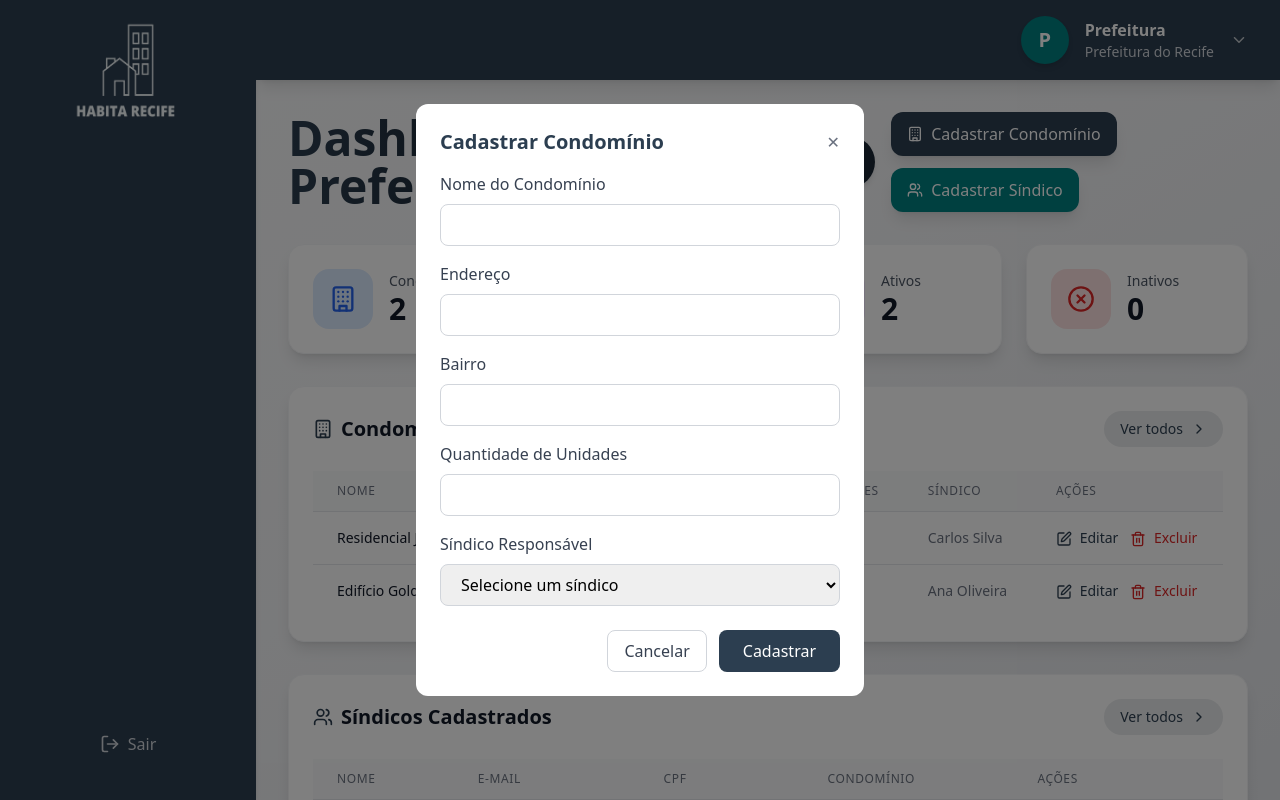
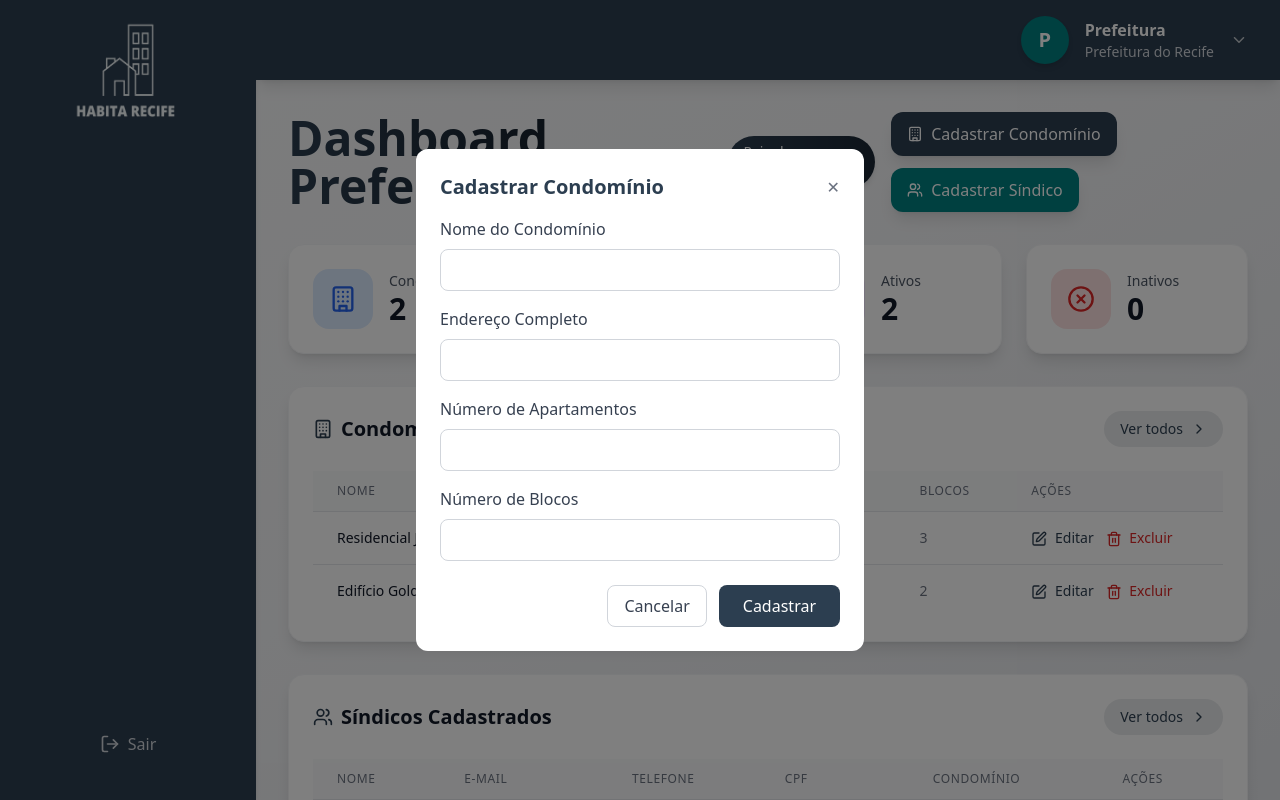
Before and after one commit to Habita-Recife/HabitaRecifeFrontend, a React (Vite) app: page /DashboardPrefeitura in a window 1280 px wide. Both pictures are taken after a click on the button "Cadastrar Condomínio". Built offline with nearby package versions, Linux system fonts and the light colour scheme.

Commit message:
Atualizacao nos modais do dashboard da prefeitura

```diff
--- a/src/pages/DashboardPrefeitura/index.jsx
+++ b/src/pages/DashboardPrefeitura/index.jsx
@@ -1,4 +1,4 @@
-import { useState, useEffect } from "react";
+import { useState } from "react";
 import { useNavigate } from "react-router-dom";
 import HeaderPrefeitura from "../../components/HeaderPrefeitura";
 import SidebarPorteiro from "../../components/SidebarPorteiro";
@@ -15,16 +15,16 @@ export function DashboardPrefeitura() {
   const [condominioData, setCondominioData] = useState({
     nome: "",
     endereco: "",
-    bairro: "",
-    quantidadeUnidades: "",
-    sindicoResponsavel: ""
+    quantidadeApartamentos: "",
+    quantidadeBlocos: ""
   });
 
   const [sindicoData, setSindicoData] = useState({
+    condominioResponsavel: "",
     nome: "",
     email: "",
-    cpf: "",
-    condominioResponsavel: ""
+    telefone: "",
+    cpf: ""
   });
 
   // Dados de exemplo
@@ -33,17 +33,15 @@ export function DashboardPrefeitura() {
       id: 1,
       nome: "Residencial Jardins",
       endereco: "Rua das Flores, 123",
-      bairro: "Centro",
-      quantidadeUnidades: 120,
-      sindicoResponsavel: "Carlos Silva"
+      quantidadeApartamentos: 120,
+      quantidadeBlocos: 3
     },
     {
       id: 2,
       nome: "Edifício Golden Tower",
       endereco: "Av. Principal, 456",
-      bairro: "Boa Vista",
-      quantidadeUnidades: 80,
-      sindicoResponsavel: "Ana Oliveira"
+      quantidadeApartamentos: 80,
+      quantidadeBlocos: 2
     }
   ]);
 
@@ -52,6 +50,7 @@ export function DashboardPrefeitura() {
       id: 1,
       nome: "Carlos Silva",
       email: "carlos@email.com",
+      telefone: "(11) 99999-9999",
       cpf: "123.456.789-00",
       condominioResponsavel: "Residencial Jardins"
     },
@@ -59,6 +58,7 @@ export function DashboardPrefeitura() {
       id: 2,
       nome: "Ana Oliveira",
       email: "ana@email.com",
+      telefone: "(11) 98888-8888",
       cpf: "987.654.321-00",
       condominioResponsavel: "Edifício Golden Tower"
     }
@@ -68,16 +68,17 @@ export function DashboardPrefeitura() {
     e.preventDefault();
 
     if (editingCondominio) {
-      // e aqui pode editar o condominio que ja existe
+      // aqui serve pra editar o condominio que ja existe
       setCondominios(condominios.map(c =>
         c.id === editingCondominio.id ? {...condominioData, id: editingCondominio.id} : c
       ));
     } else {
-      // essa eh a parte de adicionar um novo condominio
+      // aqui serve pra adicionar um novo condominio
       const newCondominio = {
         ...condominioData,
         id: Date.now(),
-        quantidadeUnidades: parseInt(condominioData.quantidadeUnidades)
+        quantidadeApartamentos: parseInt(condominioData.quantidadeApartamentos),
+        quantidadeBlocos: parseInt(condominioData.quantidadeBlocos)
       };
       setCondominios([...condominios, newCondominio]);
     }
@@ -87,9 +88,8 @@ export function DashboardPrefeitura() {
     setCondominioData({
       nome: "",
       endereco: "",
-      bairro: "",
-      quantidadeUnidades: "",
-      sindicoResponsavel: ""
+      quantidadeApartamentos: "",
+      quantidadeBlocos: ""
     });
     setEditingCondominio(null);
   };
@@ -103,7 +103,7 @@ export function DashboardPrefeitura() {
         s.id === editingSindico.id ? {...sindicoData, id: editingSindico.id} : s
       ));
     } else {
-      // ou adicionar um novo sindico por aq
+      // aqui serve pra adicionar um novo sindico
       const newSindico = {
         ...sindicoData,
         id: Date.now()
@@ -114,10 +114,11 @@ export function DashboardPrefeitura() {
     setShowCadastrarSindicoModal(false);
     setShowSuccessModal(true);
     setSindicoData({
+      condominioResponsavel: "",
       nome: "",
       email: "",
-      cpf: "",
-      condominioResponsavel: ""
+      telefone: "",
+      cpf: ""
     });
     setEditingSindico(null);
   };
@@ -126,9 +127,8 @@ export function DashboardPrefeitura() {
     setCondominioData({
       nome: condominio.nome,
       endereco: condominio.endereco,
-      bairro: condominio.bairro,
-      quantidadeUnidades: condominio.quantidadeUnidades.toString(),
-      sindicoResponsavel: condominio.sindicoResponsavel
+      quantidadeApartamentos: condominio.quantidadeApartamentos.toString(),
+      quantidadeBlocos: condominio.quantidadeBlocos.toString()
     });
     setEditingCondominio(condominio);
     setShowCadastrarCondominioModal(true);
@@ -140,10 +140,11 @@ export function DashboardPrefeitura() {
 
   const handleEditSindico = (sindico) => {
     setSindicoData({
+      condominioResponsavel: sindico.condominioResponsavel,
       nome: sindico.nome,
       email: sindico.email,
-      cpf: sindico.cpf,
-      condominioResponsavel: sindico.condominioResponsavel
+      telefone: sindico.telefone,
+      cpf: sindico.cpf
     });
     setEditingSindico(sindico);
     setShowCadastrarSindicoModal(true);
@@ -263,9 +264,8 @@ export function DashboardPrefeitura() {
                     <tr>
                       <th className="px-6 py-3 text-left text-xs font-medium text-gray-500 uppercase tracking-wider">Nome</th>
                       <th className="px-6 py-3 text-left text-xs font-medium text-gray-500 uppercase tracking-wider">Endereço</th>
-                      <th className="px-6 py-3 text-left text-xs font-medium text-gray-500 uppercase tracking-wider">Bairro</th>
-                      <th className="px-6 py-3 text-left text-xs font-medium text-gray-500 uppercase tracking-wider">Unidades</th>
-                      <th className="px-6 py-3 text-left text-xs font-medium text-gray-500 uppercase tracking-wider">Síndico</th>
+                      <th className="px-6 py-3 text-left text-xs font-medium text-gray-500 uppercase tracking-wider">Apartamentos</th>
+                      <th className="px-6 py-3 text-left text-xs font-medium text-gray-500 uppercase tracking-wider">Blocos</th>
                       <th className="px-6 py-3 text-left text-xs font-medium text-gray-500 uppercase tracking-wider">Ações</th>
                     </tr>
                   </thead>
@@ -274,9 +274,8 @@ export function DashboardPrefeitura() {
                       <tr key={condominio.id} className="hover:bg-gray-50">
                         <td className="px-6 py-4 whitespace-nowrap text-sm font-medium text-gray-900">{condominio.nome}</td>
                         <td className="px-6 py-4 whitespace-nowrap text-sm text-gray-500">{condominio.endereco}</td>
-                        <td className="px-6 py-4 whitespace-nowrap text-sm text-gray-500">{condominio.bairro}</td>
-                        <td className="px-6 py-4 whitespace-nowrap text-sm text-gray-500">{condominio.quantidadeUnidades}</td>
-                        <td className="px-6 py-4 whitespace-nowrap text-sm text-gray-500">{condominio.sindicoResponsavel}</td>
+                        <td className="px-6 py-4 whitespace-nowrap text-sm text-gray-500">{condominio.quantidadeApartamentos}</td>
+                        <td className="px-6 py-4 whitespace-nowrap text-sm text-gray-500">{condominio.quantidadeBlocos}</td>
                         <td className="px-6 py-4 whitespace-nowrap text-sm font-medium">
                           <button
                             onClick={() => handleEditCondominio(condominio)}
@@ -315,6 +314,7 @@ export function DashboardPrefeitura() {
                     <tr>
                       <th className="px-6 py-3 text-left text-xs font-medium text-gray-500 uppercase tracking-wider">Nome</th>
                       <th className="px-6 py-3 text-left text-xs font-medium text-gray-500 uppercase tracking-wider">E-mail</th>
+                      <th className="px-6 py-3 text-left text-xs font-medium text-gray-500 uppercase tracking-wider">Telefone</th>
                       <th className="px-6 py-3 text-left text-xs font-medium text-gray-500 uppercase tracking-wider">CPF</th>
                       <th className="px-6 py-3 text-left text-xs font-medium text-gray-500 uppercase tracking-wider">Condomínio</th>
                       <th className="px-6 py-3 text-left text-xs font-medium text-gray-500 uppercase tracking-wider">Ações</th>
@@ -325,6 +325,7 @@ export function DashboardPrefeitura() {
                       <tr key={sindico.id} className="hover:bg-gray-50">
                         <td className="px-6 py-4 whitespace-nowrap text-sm font-medium text-gray-900">{sindico.nome}</td>
                         <td className="px-6 py-4 whitespace-nowrap text-sm text-gray-500">{sindico.email}</td>
+                        <td className="px-6 py-4 whitespace-nowrap text-sm text-gray-500">{sindico.telefone}</td>
                         <td className="px-6 py-4 whitespace-nowrap text-sm text-gray-500">{sindico.cpf}</td>
                         <td className="px-6 py-4 whitespace-nowrap text-sm text-gray-500">{sindico.condominioResponsavel}</td>
                         <td className="px-6 py-4 whitespace-nowrap text-sm font-medium">
@@ -365,9 +366,8 @@ export function DashboardPrefeitura() {
                 setCondominioData({
                   nome: "",
                   endereco: "",
-                  bairro: "",
-                  quantidadeUnidades: "",
-                  sindicoResponsavel: ""
+                  quantidadeApartamentos: "",
+                  quantidadeBlocos: ""
                 });
               }} className="text-gray-500 hover:text-gray-700">
                 ✕
@@ -387,7 +387,7 @@ export function DashboardPrefeitura() {
               </div>
 
               <div className="mb-4">
-                <label className="block text-gray-700 mb-2">Endereço</label>
+                <label className="block text-gray-700 mb-2">Endereço Completo</label>
                 <input
                   type="text"
                   value={condominioData.endereco}
@@ -398,39 +398,25 @@ export function DashboardPrefeitura() {
               </div>
 
               <div className="mb-4">
-                <label className="block text-gray-700 mb-2">Bairro</label>
-                <input
-                  type="text"
-                  value={condominioData.bairro}
-                  onChange={(e) => setCondominioData({...condominioData, bairro: e.target.value})}
-                  className="w-full px-4 py-2 border border-gray-300 rounded-lg focus:outline-none focus:ring-2 focus:ring-[#2C3E50]"
-                  required
-                />
-              </div>
-
-              <div className="mb-4">
-                <label className="block text-gray-700 mb-2">Quantidade de Unidades</label>
+                <label className="block text-gray-700 mb-2">Número de Apartamentos</label>
                 <input
                   type="number"
-                  value={condominioData.quantidadeUnidades}
-                  onChange={(e) => setCondominioData({...condominioData, quantidadeUnidades: e.target.value})}
+                  value={condominioData.quantidadeApartamentos}
+                  onChange={(e) => setCondominioData({...condominioData, quantidadeApartamentos: e.target.value})}
                   className="w-full px-4 py-2 border border-gray-300 rounded-lg focus:outline-none focus:ring-2 focus:ring-[#2C3E50]"
                   required
                 />
               </div>
 
               <div className="mb-6">
-                <label className="block text-gray-700 mb-2">Síndico Responsável</label>
-                <select
-                  value={condominioData.sindicoResponsavel}
-                  onChange={(e) => setCondominioData({...condominioData, sindicoResponsavel: e.target.value})}
+                <label className="block text-gray-700 mb-2">Número de Blocos</label>
+                <input
+                  type="number"
+                  value={condominioData.quantidadeBlocos}
+                  onChange={(e) => setCondominioData({...condominioData, quantidadeBlocos: e.target.value})}
                   className="w-full px-4 py-2 border border-gray-300 rounded-lg focus:outline-none focus:ring-2 focus:ring-[#2C3E50]"
-                >
-                  <option value="">Selecione um síndico</option>
-                  {sindicos.map(sindico => (
-                    <option key={sindico.id} value={sindico.nome}>{sindico.nome}</option>
-                  ))}
-                </select>
+                  required
+                />
               </div>
 
               <div className="flex justify-end space-x-3">
@@ -442,9 +428,8 @@ export function DashboardPrefeitura() {
                     setCondominioData({
                       nome: "",
                       endereco: "",
-                      bairro: "",
-                      quantidadeUnidades: "",
-                      sindicoResponsavel: ""
+                      quantidadeApartamentos: "",
+                      quantidadeBlocos: ""
                     });
                   }}
                   className="px-4 py-2 border border-gray-300 rounded-lg text-gray-700 hover:bg-gray-50"
@@ -475,10 +460,11 @@ export function DashboardPrefeitura() {
                 setShowCadastrarSindicoModal(false);
                 setEditingSindico(null);
                 setSindicoData({
+                  condominioResponsavel: "",
                   nome: "",
                   email: "",
-                  cpf: "",
-                  condominioResponsavel: ""
+                  telefone: "",
+                  cpf: ""
                 });
               }} className="text-gray-500 hover:text-gray-700">
                 ✕
@@ -487,7 +473,22 @@ export function DashboardPrefeitura() {
 
             <form onSubmit={handleSindicoSubmit}>
               <div className="mb-4">
-                <label className="block text-gray-700 mb-2">Nome Completo</label>
+                <label className="block text-gray-700 mb-2">Condomínio</label>
+                <select
+                  value={sindicoData.condominioResponsavel}
+                  onChange={(e) => setSindicoData({...sindicoData, condominioResponsavel: e.target.value})}
+                  className="w-full px-4 py-2 border border-gray-300 rounded-lg focus:outline-none focus:ring-2 focus:ring-[#2C3E50]"
+                  required
+                >
+                  <option value="">Selecione um condomínio</option>
+                  {condominios.map(condominio => (
+                    <option key={condominio.id} value={condominio.nome}>{condominio.nome}</option>
+                  ))}
+                </select>
+              </div>
+
+              <div className="mb-4">
+                <label className="block text-gray-700 mb-2">Nome do Síndico</label>
                 <input
                   type="text"
                   value={sindicoData.nome}
@@ -509,6 +510,17 @@ export function DashboardPrefeitura() {
               </div>
 
               <div className="mb-4">
+                <label className="block text-gray-700 mb-2">Telefone</label>
+                <input
+                  type="tel"
+                  value={sindicoData.telefone}
+                  onChange={(e) => setSindicoData({...sindicoData, telefone: e.target.value})}
+                  className="w-full px-4 py-2 border border-gray-300 rounded-lg focus:outline-none focus:ring-2 focus:ring-[#2C3E50]"
+                  required
+                />
+              </div>
+
+              <div className="mb-6">
                 <label className="block text-gray-700 mb-2">CPF</label>
                 <input
                   type="text"
@@ -519,20 +531,6 @@ export function DashboardPrefeitura() {
                 />
               </div>
 
-              <div className="mb-6">
-                <label className="block text-gray-700 mb-2">Condomínio Responsável</label>
-                <select
-                  value={sindicoData.condominioResponsavel}
-                  onChange={(e) => setSindicoData({...sindicoData, condominioResponsavel: e.target.value})}
-                  className="w-full px-4 py-2 border border-gray-300 rounded-lg focus:outline-none focus:ring-2 focus:ring-[#2C3E50]"
-                >
-                  <option value="">Selecione um condomínio</option>
-                  {condominios.map(condominio => (
-                    <option key={condominio.id} value={condominio.nome}>{condominio.nome}</option>
-                  ))}
-                </select>
-              </div>
-
               <div className="flex justify-end space-x-3">
                 <button
                   type="button"
@@ -540,10 +538,11 @@ export function DashboardPrefeitura() {
                     setShowCadastrarSindicoModal(false);
                     setEditingSindico(null);
                     setSindicoData({
+                      condominioResponsavel: "",
                       nome: "",
                       email: "",
-                      cpf: "",
-                      condominioResponsavel: ""
+                      telefone: "",
+                      cpf: ""
                     });
                   }}
                   className="px-4 py-2 border border-gray-300 rounded-lg text-gray-700 hover:bg-gray-50"
```
